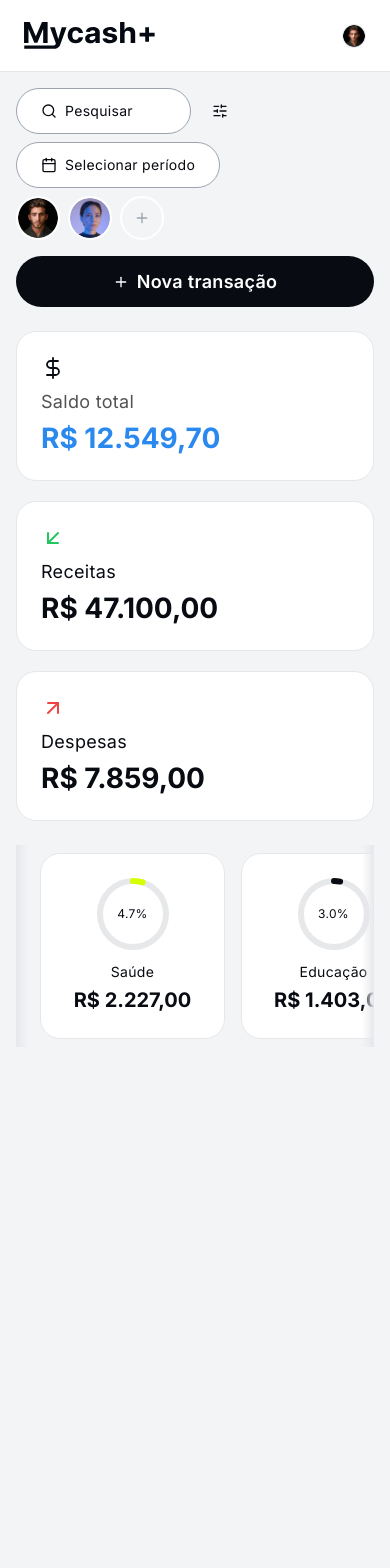
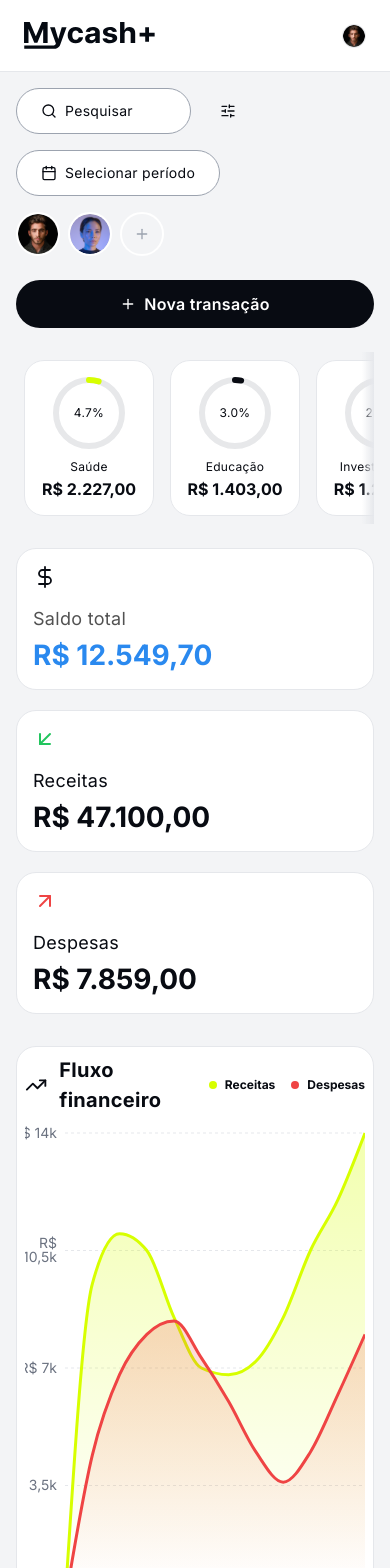
Before and after one commit to Vmtsb/dashboard-mycash, a React (Vite) app: page / in a window 390 px wide. Shown: the top 1568 px of the page. Before the commit the page ends 1071 px from the top, so only its background shows below. Built offline with nearby package versions, Linux system fonts and the light colour scheme.

Commit message:
feat: implement FinancialFlowChart and improve dashboard layout responsiveness

```diff
--- a/src/components/cards/BalanceCard.tsx
+++ b/src/components/cards/BalanceCard.tsx
@@ -16,7 +16,7 @@
     const animatedBalance = useCountAnimation(balance);
 
     return (
-        <div className="bg-white border border-[#e5e7eb] flex flex-1 flex-col gap-8 items-start justify-center min-h-0 min-w-0 p-6 relative rounded-[20px]">
+        <div className="bg-white border border-[#e5e7eb] flex flex-1 flex-col gap-4 md:gap-8 items-start justify-center shrink-0 p-4 md:p-6 relative rounded-[20px]">
             {/* Icon */}
             <div className="flex items-center justify-center w-6 h-6 text-neutral-1100">
                 <DollarSign size={24} strokeWidth={1.8} />
--- a/src/components/cards/CategoryDonutCard.tsx
+++ b/src/components/cards/CategoryDonutCard.tsx
@@ -84,9 +84,10 @@
     return (
         <div
             className="
-                bg-white border border-[#e5e7eb] rounded-[20px] p-6
-                flex flex-col gap-3 items-center justify-center
-                shrink-0 w-[185px]
+                bg-white border border-[#e5e7eb] rounded-[20px] p-4 sm:p-5 lg:p-6
+                flex flex-col gap-2 sm:gap-3 items-center justify-center
+                shrink-0
+                w-[130px] min-[400px]:w-[145px] sm:w-[165px] lg:w-[185px]
                 transition-colors duration-200
                 hover:border-[#D7FF00]
                 cursor-default
@@ -98,14 +99,14 @@
             </div>
 
             {/* Text */}
-            <div className="flex flex-col gap-1 items-center text-center w-full text-[#080b12]">
+            <div className="flex flex-col gap-0.5 sm:gap-1 items-center text-center w-full text-[#080b12]">
                 <p
-                    className="font-normal text-[14px] w-full"
+                    className="font-normal text-[12px] sm:text-[14px] w-full"
                     style={{ lineHeight: '20px', letterSpacing: '0.3px' }}
                 >
-                    <span className="block truncate">{category}</span>
+                    <span className="block truncate px-1">{category}</span>
                 </p>
-                <p className="font-bold text-[20px]" style={{ lineHeight: '28px' }}>
+                <p className="font-bold text-[16px] sm:text-[18px] lg:text-[20px]" style={{ lineHeight: 'normal' }}>
                     {formatCurrency(value)}
                 </p>
             </div>
--- a/src/components/cards/ExpenseCard.tsx
+++ b/src/components/cards/ExpenseCard.tsx
@@ -16,7 +16,7 @@
     const animatedExpenses = useCountAnimation(expenses);
 
     return (
-        <div className="bg-white border border-[#e5e7eb] flex flex-1 flex-col gap-8 items-start justify-center min-h-0 min-w-0 p-6 relative rounded-[20px]">
+        <div className="bg-white border border-[#e5e7eb] flex flex-1 flex-col gap-4 md:gap-8 items-start justify-center shrink-0 p-4 md:p-6 relative rounded-[20px]">
             {/* Icon */}
             <div className="flex items-center justify-center w-6 h-6 text-red-500">
                 <ArrowUpRight size={24} strokeWidth={2} />
--- a/src/components/cards/ExpensesByCategoryCarousel.tsx
+++ b/src/components/cards/ExpensesByCategoryCarousel.tsx
@@ -8,9 +8,39 @@
     const scrollRef = useRef<HTMLDivElement>(null);
     const [isHovered, setIsHovered] = useState(false);
     const [isDragging, setIsDragging] = useState(false);
+    const [canScrollLeft, setCanScrollLeft] = useState(false);
+    const [canScrollRight, setCanScrollRight] = useState(false);
     const dragStart = useRef<{ x: number; scrollLeft: number } | null>(null);
 
     const categories = calculateExpensesByCategory();
+
+    // --------------------------------------------------- scroll state tracker
+    const updateScrollState = useCallback(() => {
+        const el = scrollRef.current;
+        if (!el) return;
+        const left = el.scrollLeft;
+        const maxScroll = el.scrollWidth - el.clientWidth;
+        setCanScrollLeft(left > 2);
+        setCanScrollRight(left < maxScroll - 2);
+    }, []);
+
+    useEffect(() => {
+        const el = scrollRef.current;
+        if (!el) return;
+
+        updateScrollState();
+
+        el.addEventListener('scroll', updateScrollState, { passive: true });
+
+        // Also re-check when container resizes
+        const ro = new ResizeObserver(updateScrollState);
+        ro.observe(el);
+
+        return () => {
+            el.removeEventListener('scroll', updateScrollState);
+            ro.disconnect();
+        };
+    }, [updateScrollState, categories.length]);
 
     // ------------------------------------------------------------------ scroll
     const scrollBy = useCallback((amount: number) => {
@@ -30,7 +60,7 @@
         return () => el.removeEventListener('wheel', handleWheel);
     }, [handleWheel]);
 
-    // ----------------------------------------------------------------- drag
+    // ------------------------------------------------------------------- drag
     const handleMouseDown = (e: React.MouseEvent) => {
         if (!scrollRef.current) return;
         setIsDragging(true);
@@ -57,61 +87,66 @@
         );
     }
 
+    const showLeft = isHovered && canScrollLeft;
+    const showRight = isHovered && canScrollRight;
+
     return (
         <div
-            className="relative w-full"
+            className="relative w-full overflow-hidden"
             onMouseEnter={() => setIsHovered(true)}
             onMouseLeave={() => { setIsHovered(false); setIsDragging(false); }}
         >
-            {/* Left fade mask */}
+            {/* Left fade mask — only when there's content to scroll left */}
             <div
-                className="pointer-events-none absolute left-0 top-0 bottom-0 w-12 z-10"
+                className="pointer-events-none absolute left-0 top-0 bottom-0 w-12 z-10 transition-opacity duration-200"
                 style={{
                     background: 'linear-gradient(to right, rgba(229,231,235,1) 0%, transparent 100%)',
+                    opacity: canScrollLeft ? 1 : 0,
                 }}
             />
-            {/* Right fade mask */}
+            {/* Right fade mask — only when there's content to scroll right */}
             <div
-                className="pointer-events-none absolute right-0 top-0 bottom-0 w-12 z-10"
+                className="pointer-events-none absolute right-0 top-0 bottom-0 w-12 z-10 transition-opacity duration-200"
                 style={{
                     background: 'linear-gradient(to left, rgba(229,231,235,1) 0%, transparent 100%)',
+                    opacity: canScrollRight ? 1 : 0,
                 }}
             />
 
-            {/* Left arrow — desktop only */}
+            {/* Left arrow — desktop only, visible only when can scroll left */}
             <button
                 onClick={() => scrollBy(-220)}
                 className={`
                     hidden lg:flex
-                    absolute left-0 top-1/2 -translate-y-1/2 -translate-x-3 z-20
+                    absolute left-1 top-1/2 -translate-y-1/2 z-20
                     items-center justify-center
-                    w-9 h-9 rounded-full bg-white shadow-md
-                    border border-[#e5e7eb]
+                    w-9 h-9 rounded-full bg-white
+                    border-2 border-[#e5e7eb]
                     transition-all duration-200
-                    hover:shadow-lg hover:border-[#D7FF00]
-                    ${isHovered ? 'opacity-100 scale-100' : 'opacity-0 scale-90 pointer-events-none'}
+                    hover:border-[#D7FF00]
+                    ${showLeft ? 'opacity-100 scale-100' : 'opacity-0 scale-90 pointer-events-none'}
                 `}
                 aria-label="Anterior"
             >
-                <ChevronLeft size={18} className="text-[#080b12]" />
+                <ChevronLeft size={18} strokeWidth={1.5} className="text-[#080b12]" />
             </button>
 
-            {/* Right arrow — desktop only */}
+            {/* Right arrow — desktop only, visible only when can scroll right */}
             <button
                 onClick={() => scrollBy(220)}
                 className={`
                     hidden lg:flex
-                    absolute right-0 top-1/2 -translate-y-1/2 translate-x-3 z-20
+                    absolute right-1 top-1/2 -translate-y-1/2 z-20
                     items-center justify-center
-                    w-9 h-9 rounded-full bg-white shadow-md
-                    border border-[#e5e7eb]
+                    w-9 h-9 rounded-full bg-white
+                    border-2 border-[#e5e7eb]
                     transition-all duration-200
-                    hover:shadow-lg hover:border-[#D7FF00]
-                    ${isHovered ? 'opacity-100 scale-100' : 'opacity-0 scale-90 pointer-events-none'}
+                    hover:border-[#D7FF00]
+                    ${showRight ? 'opacity-100 scale-100' : 'opacity-0 scale-90 pointer-events-none'}
                 `}
                 aria-label="Próximo"
             >
-                <ChevronRight size={18} className="text-[#080b12]" />
+                <ChevronRight size={18} strokeWidth={1.5} className="text-[#080b12]" />
             </button>
 
             {/* Scrollable track */}
@@ -119,8 +154,7 @@
                 ref={scrollRef}
                 className={`
                     flex flex-row gap-4 overflow-x-auto
-                    px-6 py-2
-                    scroll-smooth
+                    px-2 py-2
                     [scrollbar-width:none] [&::-webkit-scrollbar]:hidden
                     ${isDragging ? 'cursor-grabbing select-none' : 'cursor-grab'}
                 `}
--- a/src/components/cards/IncomeCard.tsx
+++ b/src/components/cards/IncomeCard.tsx
@@ -16,7 +16,7 @@
     const animatedIncome = useCountAnimation(income);
 
     return (
-        <div className="bg-white border border-[#e5e7eb] flex flex-1 flex-col gap-8 items-start justify-center min-h-0 min-w-0 p-6 relative rounded-[20px]">
+        <div className="bg-white border border-[#e5e7eb] flex flex-1 flex-col gap-4 md:gap-8 items-start justify-center shrink-0 p-4 md:p-6 relative rounded-[20px]">
             {/* Icon */}
             <div className="flex items-center justify-center w-6 h-6 text-green-500">
                 <ArrowDownLeft size={24} strokeWidth={2} />
--- /dev/null
+++ b/src/components/charts/FinancialFlowChart.tsx
@@ -0,0 +1,149 @@
+import {
+    AreaChart,
+    Area,
+    XAxis,
+    YAxis,
+    CartesianGrid,
+    Tooltip,
+    ResponsiveContainer,
+} from 'recharts';
+import { TrendingUp } from 'lucide-react';
+
+const mockData = [
+    { month: 'JAN', revenue: 0, expenses: 0 },
+    { month: 'FEV', revenue: 9500, expenses: 4400 },
+    { month: 'MAR', revenue: 11000, expenses: 6800 },
+    { month: 'ABR', revenue: 10500, expenses: 8000 },
+    { month: 'MAI', revenue: 8500, expenses: 8400 },
+    { month: 'JUN', revenue: 7000, expenses: 7300 },
+    { month: 'JUL', revenue: 6800, expenses: 6000 },
+    { month: 'AGO', revenue: 7200, expenses: 4500 },
+    { month: 'SET', revenue: 8500, expenses: 3600 },
+    { month: 'OUT', revenue: 10500, expenses: 4500 },
+    { month: 'NOV', revenue: 12000, expenses: 6200 },
+    { month: 'DEZ', revenue: 14000, expenses: 8000 }, // Extrapolated from the image
+];
+
+function formatCurrency(value: number) {
+    return value.toLocaleString('pt-BR', {
+        style: 'currency',
+        currency: 'BRL',
+        minimumFractionDigits: 2,
+    });
+}
+
+function formatCompactCurrency(value: number) {
+    if (value === 0) return 'R$ 0,00';
+    return `R$ ${(value / 1000).toLocaleString('pt-BR')}k`;
+}
+
+// Custom tooltip as described in the prompt
+const CustomTooltip = ({ active, payload, label }: any) => {
+    if (active && payload && payload.length) {
+        return (
+            <div className="bg-white p-4 rounded-lg shadow-lg border border-neutral-200">
+                <p className="font-bold text-neutral-1100 mb-2">{label}</p>
+                <p className="text-[#65A30D] text-sm"> {/* Dark green for readability */}
+                    Receitas: {formatCurrency(payload[0].value)}
+                </p>
+                <p className="text-neutral-1100 text-sm">
+                    Despesas: {formatCurrency(payload[1].value)}
+                </p>
+            </div>
+        );
+    }
+    return null;
+};
+
+export function FinancialFlowChart() {
+    return (
+        <div className="bg-white border border-[#e5e7eb] rounded-[20px] flex flex-col items-start gap-8 p-8" style={{ width: '100%', maxWidth: '794px', height: '596px' }}>
+            {/* Header */}
+            <div className="flex w-full items-center justify-between">
+                <div className="flex items-center gap-3">
+                    <TrendingUp size={24} className="text-neutral-1100" />
+                    <h2 className="text-[20px] font-bold text-neutral-1100 tracking-[0.3px]">Fluxo financeiro</h2>
+                </div>
+
+                {/* Legend */}
+                <div className="flex items-center gap-4 text-[12px] font-bold text-neutral-1100">
+                    <div className="flex items-center gap-2">
+                        <div className="w-2 h-2 rounded-full bg-[#D7FF00]"></div>
+                        <span>Receitas</span>
+                    </div>
+                    <div className="flex items-center gap-2">
+                        {/* the image uses red for expenses */}
+                        <div className="w-2 h-2 rounded-full bg-[#EF4444]"></div>
+                        <span>Despesas</span>
+                    </div>
+                </div>
+            </div>
+
+            {/* Chart Area */}
+            <div className="w-full flex-1">
+                <ResponsiveContainer width="100%" height="100%">
+                    <AreaChart
+                        data={mockData}
+                        margin={{ top: 10, right: 0, left: -20, bottom: 0 }}
+                    >
+                        <defs>
+                            {/* Revenue Gradient */}
+                            <linearGradient id="colorRevenue" x1="0" y1="0" x2="0" y2="1">
+                                <stop offset="5%" stopColor="#D7FF00" stopOpacity={0.3} />
+                                <stop offset="95%" stopColor="#D7FF00" stopOpacity={0} />
+                            </linearGradient>
+                            {/* Expenses Gradient (Using Red to match the image) */}
+                            <linearGradient id="colorExpenses" x1="0" y1="0" x2="0" y2="1">
+                                <stop offset="5%" stopColor="#EF4444" stopOpacity={0.2} />
+                                <stop offset="95%" stopColor="#EF4444" stopOpacity={0} />
+                            </linearGradient>
+                        </defs>
+
+                        <CartesianGrid
+                            strokeDasharray="3 3"
+                            vertical={false}
+                            stroke="#E5E7EB"
+                        />
+
+                        <XAxis
+                            dataKey="month"
+                            axisLine={false}
+                            tickLine={false}
+                            tick={{ fill: '#6B7280', fontSize: 10, fontWeight: 700 }}
+                            dy={10}
+                        />
+
+                        <YAxis
+                            axisLine={false}
+                            tickLine={false}
+                            tickFormatter={formatCompactCurrency}
+                            tick={{ fill: '#6B7280', fontSize: 14 }}
+                        />
+
+                        <Tooltip content={<CustomTooltip />} cursor={{ stroke: '#E5E7EB', strokeWidth: 1 }} />
+
+                        <Area
+                            type="monotone"
+                            dataKey="revenue"
+                            stroke="#D7FF00"
+                            strokeWidth={3}
+                            fillOpacity={1}
+                            fill="url(#colorRevenue)"
+                            activeDot={{ r: 6, fill: '#D7FF00', stroke: '#fff', strokeWidth: 2 }}
+                        />
+
+                        <Area
+                            type="monotone"
+                            dataKey="expenses"
+                            stroke="#EF4444"
+                            strokeWidth={3}
+                            fillOpacity={1}
+                            fill="url(#colorExpenses)"
+                            activeDot={{ r: 6, fill: '#EF4444', stroke: '#fff', strokeWidth: 2 }}
+                        />
+                    </AreaChart>
+                </ResponsiveContainer>
+            </div>
+        </div>
+    );
+}
--- a/src/components/layout/DashboardHeader.tsx
+++ b/src/components/layout/DashboardHeader.tsx
@@ -6,8 +6,8 @@
 
 export function DashboardHeader() {
     return (
-        <header className="flex flex-col gap-16 md:flex-row md:items-center md:justify-between w-full">
-            <div className="flex flex-wrap items-center gap-8">
+        <header className="flex flex-col gap-6 lg:flex-row lg:items-center lg:justify-between w-full">
+            <div className="flex flex-wrap items-center gap-4 md:gap-8 lg:flex-nowrap">
                 <SearchInput />
                 <FilterControls />
                 <DateRangePicker />
@@ -15,7 +15,7 @@
             </div>
 
             {/* Action Button */}
-            <button className="flex items-center justify-center gap-8 bg-neutral-1100 text-white px-16 py-12 rounded-[100px] font-semibold text-[18px] tracking-[0.3px] hover:bg-neutral-900 transition-colors shrink-0">
+            <button className="flex justify-center items-center gap-2 md:gap-8 bg-neutral-1100 text-white px-8 md:px-16 py-3 md:py-12 rounded-[100px] font-semibold text-[16px] md:text-[18px] tracking-[0.3px] hover:bg-neutral-900 transition-colors shrink-0 w-full lg:w-auto">
                 <Plus size={16} />
                 <span>Nova transação</span>
             </button>
--- a/src/pages/Dashboard.tsx
+++ b/src/pages/Dashboard.tsx
@@ -1,6 +1,7 @@
 import { DashboardHeader } from '../components/layout/DashboardHeader';
 import { SummaryCards } from '../components/cards/SummaryCards';
 import { ExpensesByCategoryCarousel } from '../components/cards/ExpensesByCategoryCarousel';
+import { FinancialFlowChart } from '../components/charts/FinancialFlowChart';
 
 export default function Dashboard() {
     return (
@@ -8,8 +9,12 @@
             <DashboardHeader />
 
             <div className="flex-1 pb-8 flex flex-col gap-6">
+                <ExpensesByCategoryCarousel />
                 <SummaryCards />
-                <ExpensesByCategoryCarousel />
+
+                <div className="w-full mt-2">
+                    <FinancialFlowChart />
+                </div>
 
                 {/* Future widgets: charts, tables, etc. */}
             </div>
```
